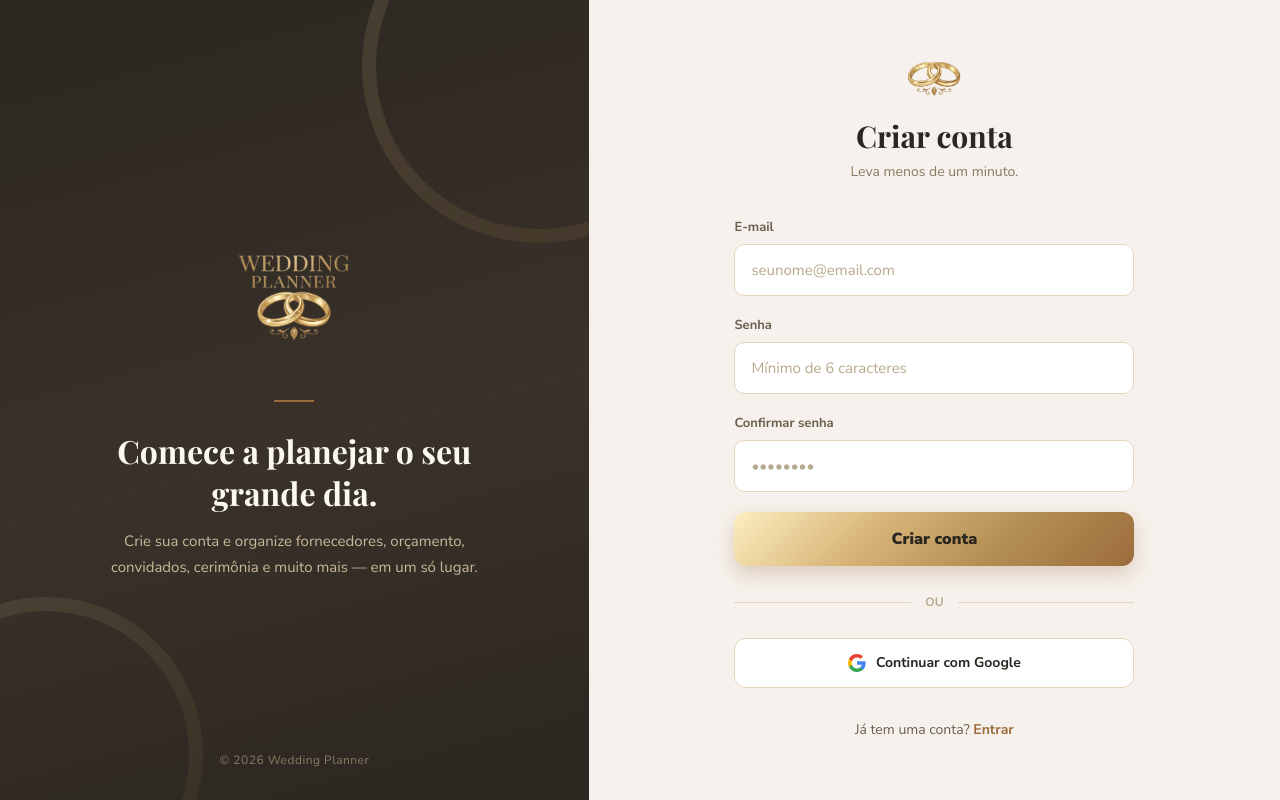
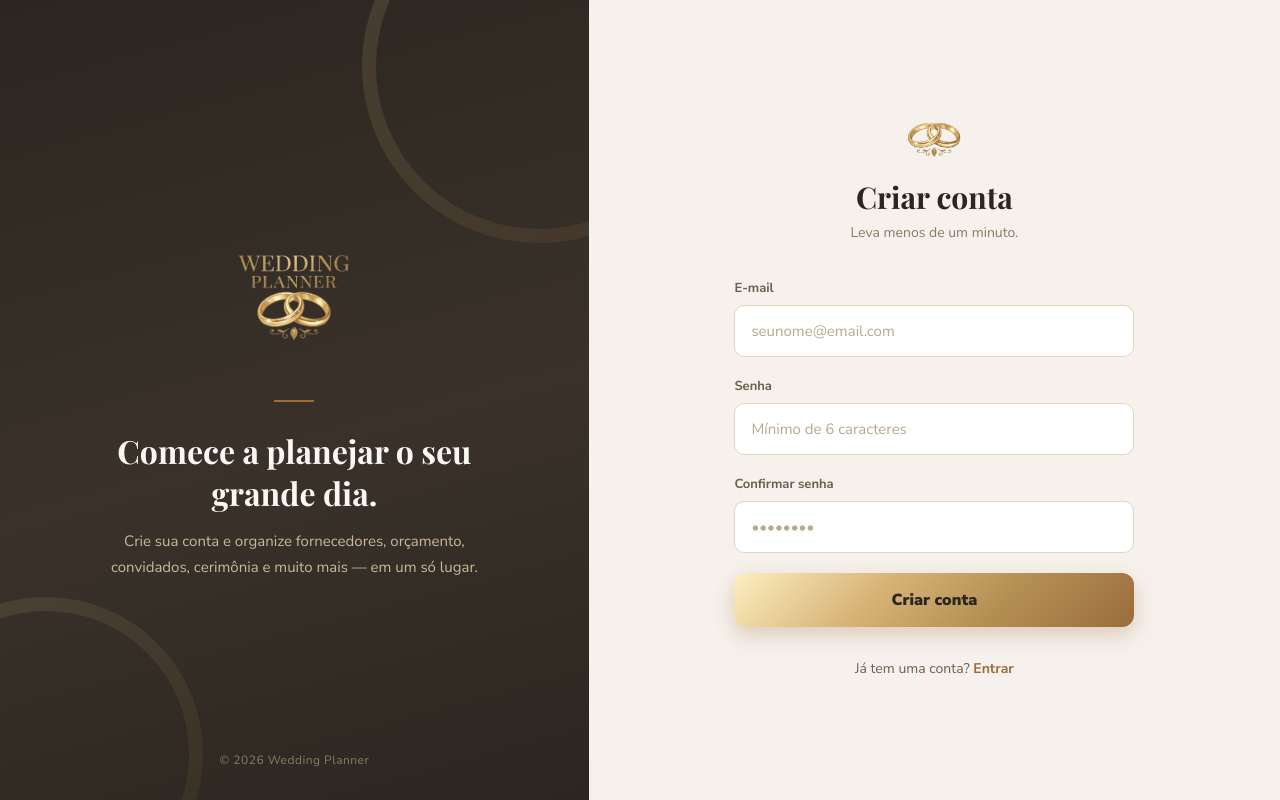
Before and after one commit to hattoscordeirolopescontato-design/Weeding-Planner, a Next.js app: page /cadastro in a window 1280 px wide. Built offline with nearby package versions, Linux system fonts and the light colour scheme.

Commit message:
Remove Google OAuth login
Login com Google causava erros de configuracao (redirect stale/deployment)
e foi removido a pedido do usuario. Agora a autenticacao e somente
e-mail/senha via Supabase Auth.

```diff
--- a/src/app/(auth)/cadastro/page.tsx
+++ b/src/app/(auth)/cadastro/page.tsx
@@ -7,8 +7,6 @@ import { createClient } from "@/lib/supabase/client";
 import {
   GoldAuthShell,
   GoldButton,
-  GoogleButton,
-  OrDivider,
   authInput,
   authLabel,
   serifStyle,
@@ -51,21 +49,6 @@ export default function CadastroPage() {
     }
     router.push("/completar-perfil");
     router.refresh();
-  }
-
-  async function google() {
-    setError("");
-    const sb = createClient();
-    const { error } = await sb.auth.signInWithOAuth({
-      provider: "google",
-      options: {
-        redirectTo:
-          typeof window !== "undefined"
-            ? `${window.location.origin}/auth/callback`
-            : undefined,
-      },
-    });
-    if (error) setError(error.message);
   }
 
   return (
@@ -145,9 +128,6 @@ export default function CadastroPage() {
         </GoldButton>
       </form>
 
-      <OrDivider />
-      <GoogleButton onClick={google} label="Continuar com Google" />
-
       <div className="mt-8 text-center text-sm text-[#6B5F4F]">
         Já tem uma conta?{" "}
         <Link href="/login" className="text-sm font-bold text-[#9C6C3C] hover:text-[#7A521E] hover:underline">
--- a/src/app/auth/callback/route.ts
+++ /dev/null
@@ -1,50 +0,0 @@
-import { NextResponse, type NextRequest } from "next/server";
-import { createSupabaseServer } from "@/lib/supabase/server";
-
-// Callback do OAuth (Google) — fluxo PKCE do @supabase/ssr.
-// O Supabase redireciona para cá com ?code=... ; trocamos o code pela sessão
-// (que grava os cookies) e mandamos o usuário para o destino certo.
-export async function GET(req: NextRequest) {
-  const url = new URL(req.url);
-  const code = url.searchParams.get("code");
-  const oauthError =
-    url.searchParams.get("error_description") || url.searchParams.get("error");
-
-  if (oauthError) {
-    const to = new URL("/login", url.origin);
-    to.searchParams.set("error", oauthError);
-    return NextResponse.redirect(to);
-  }
-
-  if (!code) {
-    return NextResponse.redirect(new URL("/login", url.origin));
-  }
-
-  const supabase = await createSupabaseServer();
-  const { error } = await supabase.auth.exchangeCodeForSession(code);
-
-  if (error) {
-    const to = new URL("/login", url.origin);
-    to.searchParams.set("error", error.message);
-    return NextResponse.redirect(to);
-  }
-
-  // Usuário novo (sem nome no perfil) → completar-perfil; caso contrário → dashboard.
-  const {
-    data: { user },
-  } = await supabase.auth.getUser();
-
-  let destination = "/dashboard";
-  if (user) {
-    const { data: profile } = await supabase
-      .from("profiles")
-      .select("nome_noivo, nome_noiva")
-      .eq("id", user.id)
-      .maybeSingle();
-    if (!profile || (!profile.nome_noivo && !profile.nome_noiva)) {
-      destination = "/completar-perfil";
-    }
-  }
-
-  return NextResponse.redirect(new URL(destination, url.origin));
-}
--- a/src/app/login/page.tsx
+++ b/src/app/login/page.tsx
@@ -7,8 +7,6 @@ import { createClient } from "@/lib/supabase/client";
 import {
   GoldAuthShell,
   GoldButton,
-  GoogleButton,
-  OrDivider,
   authInput,
   authLabel,
   authLink,
@@ -39,19 +37,6 @@ export default function LoginPage() {
     }
     router.push("/dashboard");
     router.refresh();
-  }
-
-  async function google() {
-    setError("");
-    const sb = createClient();
-    const { error } = await sb.auth.signInWithOAuth({
-      provider: "google",
-      options: {
-        redirectTo:
-          typeof window !== "undefined" ? `${window.location.origin}/auth/callback` : undefined,
-      },
-    });
-    if (error) setError(error.message);
   }
 
   return (
@@ -123,9 +108,6 @@ export default function LoginPage() {
         </GoldButton>
       </form>
 
-      <OrDivider />
-      <GoogleButton onClick={google} label="Continuar com Google" />
-
       <div className="mt-8 text-center text-sm text-[#6B5F4F]">
         Ainda não tem uma conta?{" "}
         <Link href="/cadastro" className="text-sm font-bold text-[#9C6C3C] hover:text-[#7A521E] hover:underline">
--- a/src/components/gold-auth.tsx
+++ b/src/components/gold-auth.tsx
@@ -22,40 +22,6 @@ export function GoldButton({
       style={{ background: goldGradient }}
     >
       {children}
-    </button>
-  );
-}
-
-export function OrDivider() {
-  return (
-    <div className="my-7 flex items-center gap-3.5">
-      <div className="h-px flex-1 bg-[#E4D6BC]" />
-      <div className="text-xs font-bold text-[#B7A98C]">OU</div>
-      <div className="h-px flex-1 bg-[#E4D6BC]" />
-    </div>
-  );
-}
-
-export function GoogleButton({
-  onClick,
-  label,
-}: {
-  onClick: () => void;
-  label: string;
-}) {
-  return (
-    <button
-      type="button"
-      onClick={onClick}
-      className="flex w-full items-center justify-center gap-2.5 rounded-xl border-[1.5px] border-[#E4D6BC] bg-white py-3.5 text-sm font-bold text-[#2B2620] transition hover:border-[#B49054] hover:bg-[#FBF8F3]"
-    >
-      <svg width="18" height="18" viewBox="0 0 24 24" aria-hidden>
-        <path fill="#4285F4" d="M23.52 12.27c0-.85-.08-1.67-.22-2.45H12v4.64h6.47a5.53 5.53 0 0 1-2.4 3.63v3h3.88c2.27-2.09 3.57-5.17 3.57-8.82Z" />
-        <path fill="#34A853" d="M12 24c3.24 0 5.96-1.07 7.95-2.91l-3.88-3c-1.08.73-2.46 1.15-4.07 1.15-3.13 0-5.78-2.11-6.73-4.96H1.27v3.11A12 12 0 0 0 12 24Z" />
-        <path fill="#FBBC05" d="M5.27 14.28A7.2 7.2 0 0 1 4.89 12c0-.79.14-1.56.38-2.28V6.61H1.27A12 12 0 0 0 0 12c0 1.94.46 3.77 1.27 5.39l4-3.11Z" />
-        <path fill="#EA4335" d="M12 4.75c1.76 0 3.34.6 4.59 1.79l3.44-3.44C17.95 1.19 15.24 0 12 0A12 12 0 0 0 1.27 6.61l4 3.11C6.22 6.86 8.87 4.75 12 4.75Z" />
-      </svg>
-      {label}
     </button>
   );
 }
```
Also changed, not shown: 2 other files (tests, documents, lock files or other folders).
